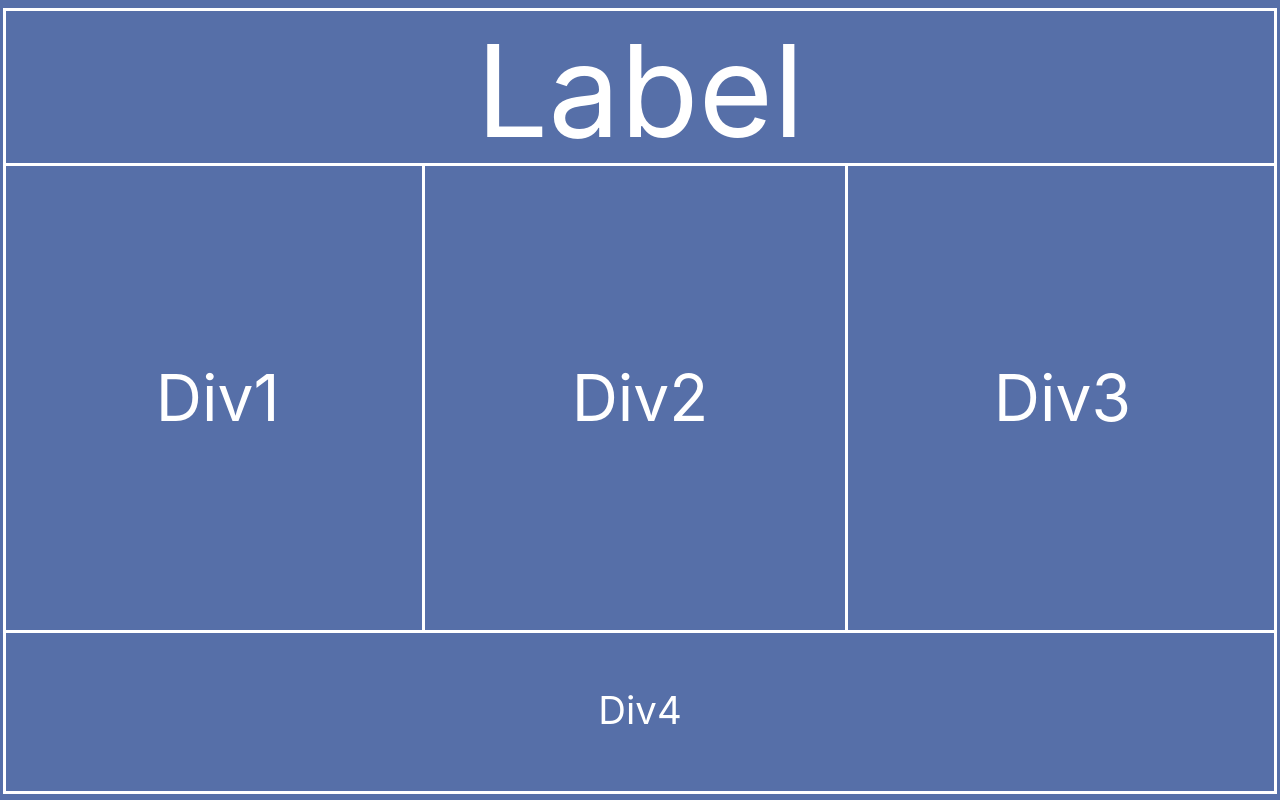
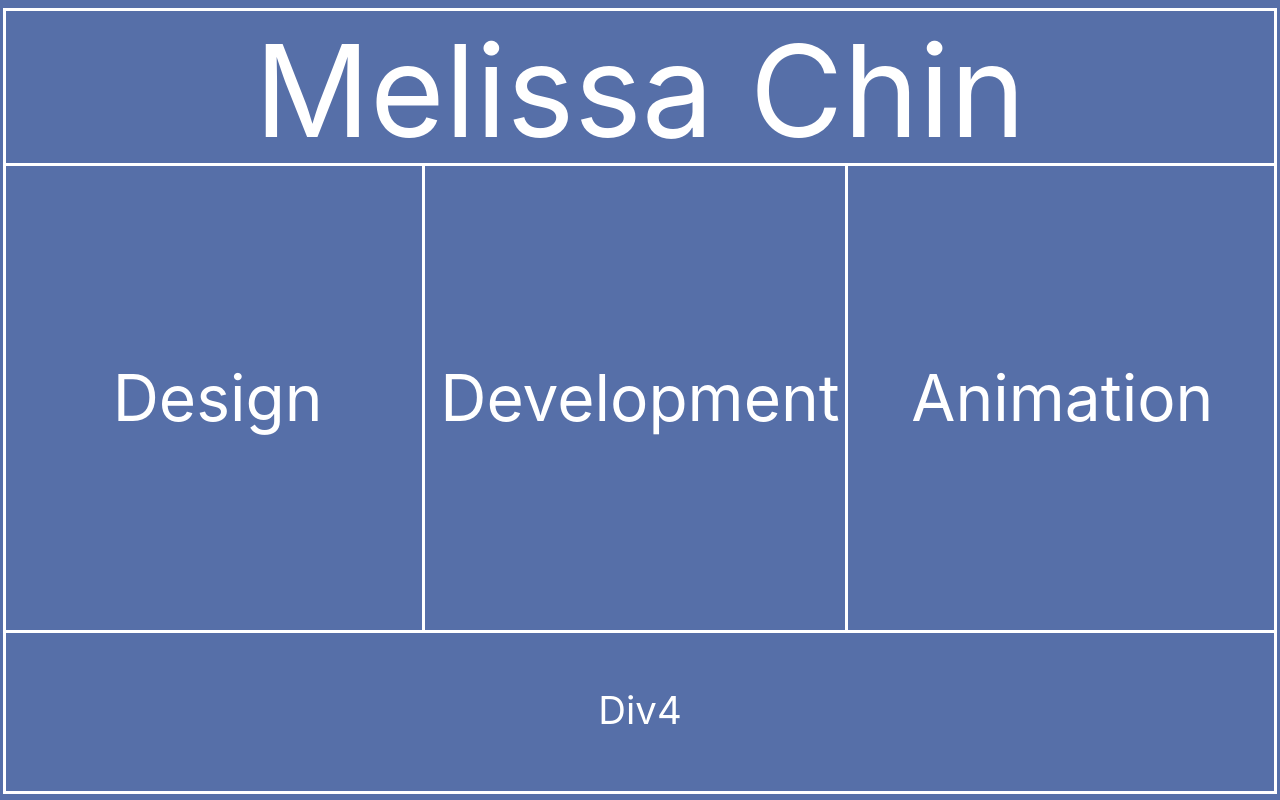
Before and after one commit to mjchin1/WebPageSamples, a React (Vite) app in the folder client/: page /lbl in a window 1280 px wide. Built offline with nearby package versions, Linux system fonts and the light colour scheme; a web font is replaced by a local one.

Commit message:
small text update

```diff
--- a/client/src/Components/Label.jsx
+++ b/client/src/Components/Label.jsx
@@ -7,13 +7,13 @@ export default function Label() {
   return (
     <>
     <div className="labelContainer">
-        <div className="lblTitleDiv">Label</div>
+        <div className="lblTitleDiv">Melissa Chin</div>
         <div className="lblCenterDivs">
-        <div className="lblDiv1">Div1</div>
+        <div className="lblDiv1">Design</div>
         <div className="lblDividingLine1"></div>
-        <div className="lblDiv2">Div2</div>
+        <div className="lblDiv2">Development</div>
         <div className="lblDividingLine2"></div>
-        <div className="lblDiv3">Div3</div>
+        <div className="lblDiv3">Animation</div>
         </div>
 
         <div className="lblDiv4">Div4</div>
```
